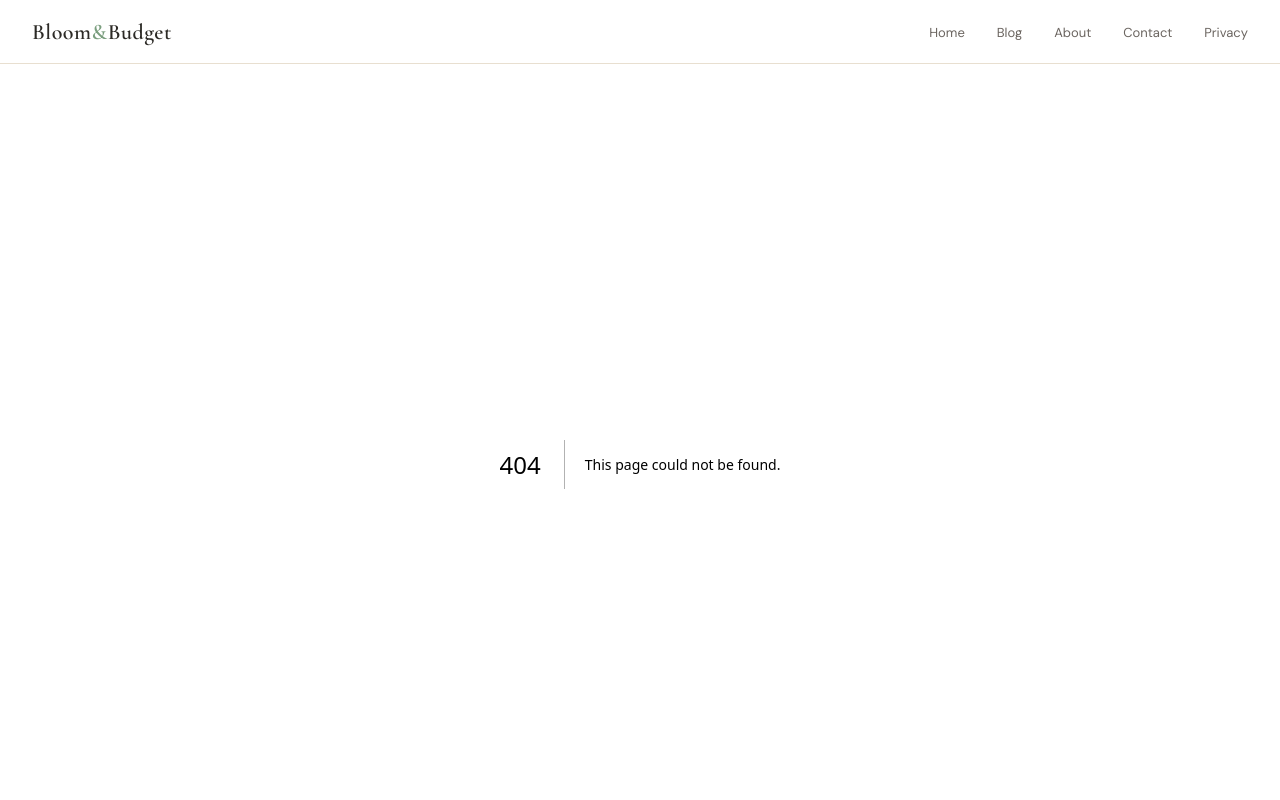
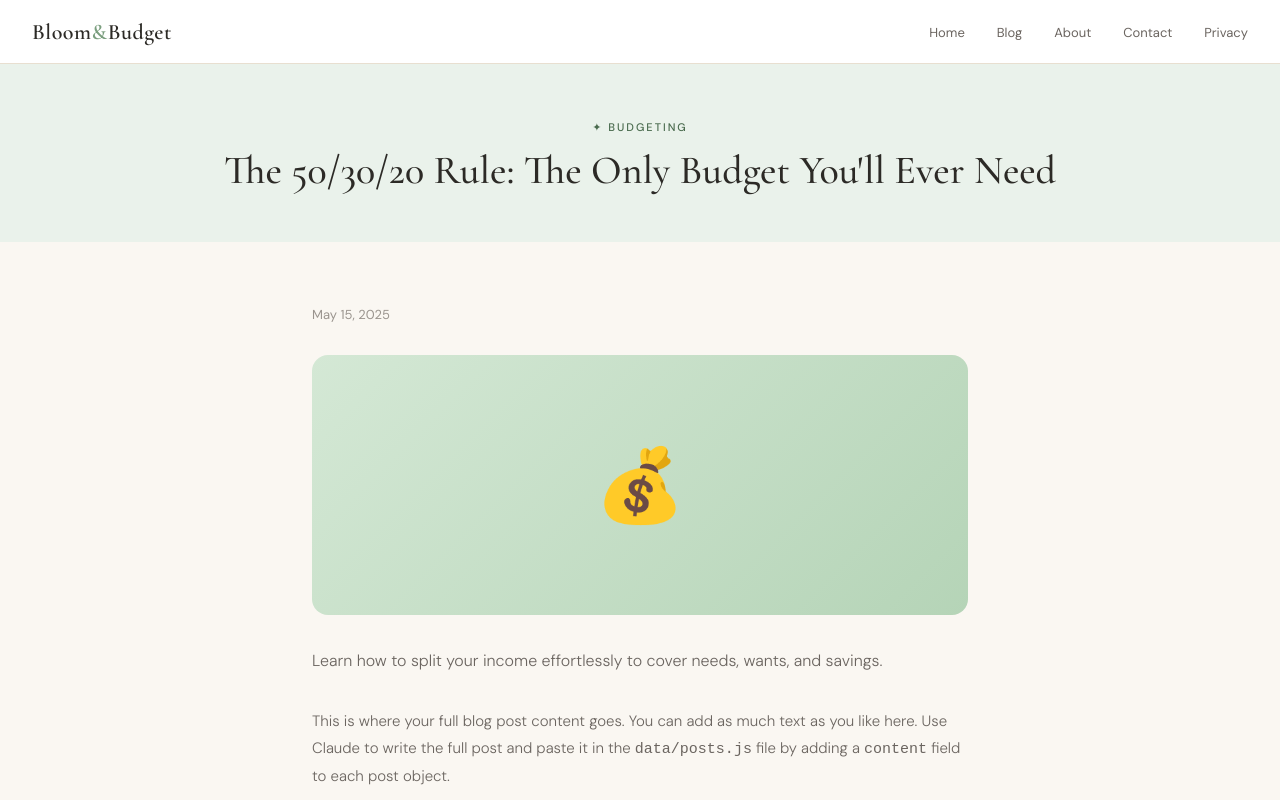
Before and after one commit to Mkpoikana397/bloom-and-budget, a Next.js app: page /blog/50-30-20-rule in a window 1280 px wide. Before the commit this address had no page. Shown: the top 800 px of the page. Built offline with nearby package versions, Linux system fonts and the light colour scheme.

Commit message:
Create page.js

```diff
--- /dev/null
+++ b/app/blog/[slug]/page.js
@@ -0,0 +1,31 @@
+import { posts } from '@/data/posts'
+import { notFound } from 'next/navigation'
+import Link from 'next/link'
+
+export default function PostPage({ params }) {
+  const post = posts.find(p => p.slug === params.slug)
+  if (!post) notFound()
+
+  return (
+    <>
+      <div className="page-header">
+        <p className="page-header-tag">✦ {post.category}</p>
+        <h1>{post.title}</h1>
+      </div>
+      <div className="section" style={{maxWidth: '720px'}}>
+        <p style={{fontSize:'13px', color:'var(--text-light)', marginBottom:'2rem'}}>{post.date}</p>
+        <div className={`post-img ${post.color}`} style={{height:'260px', borderRadius:'16px', marginBottom:'2rem', fontSize:'72px'}}>
+          <span>{post.emoji}</span>
+        </div>
+        <p style={{fontSize:'16px', color:'var(--text-mid)', lineHeight:'1.8', marginBottom:'2rem', fontWeight:'300'}}>{post.excerpt}</p>
+        <p style={{fontSize:'15px', color:'var(--text-mid)', lineHeight:'1.8', fontWeight:'300'}}>
+          This is where your full blog post content goes. You can add as much text as you like here.
+          Use Claude to write the full post and paste it in the <code>data/posts.js</code> file by adding a <code>content</code> field to each post object.
+        </p>
+        <div style={{marginTop:'3rem'}}>
+          <Link href="/blog" className="btn btn-outline">← Back to blog</Link>
+        </div>
+      </div>
+    </>
+  )
+}
```
